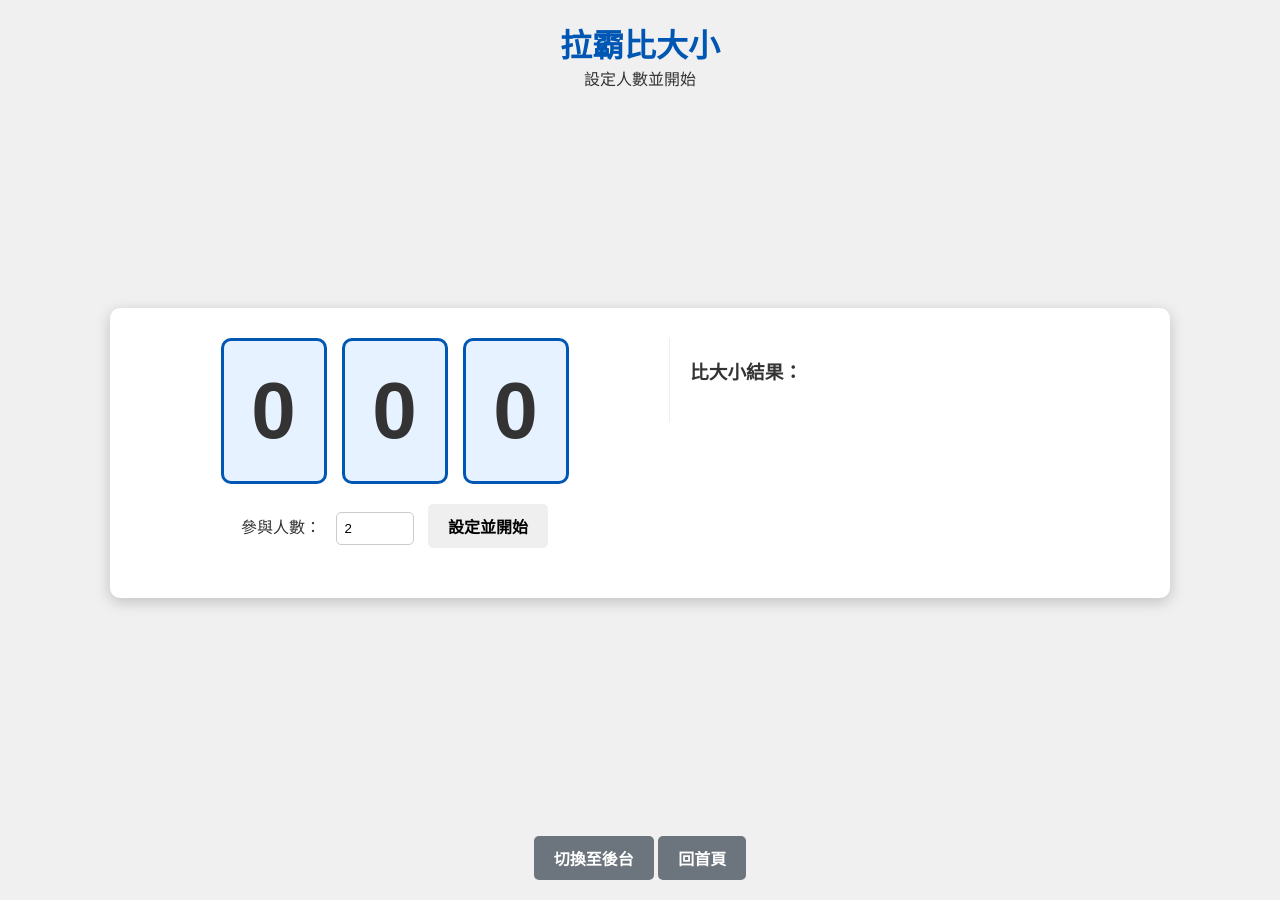
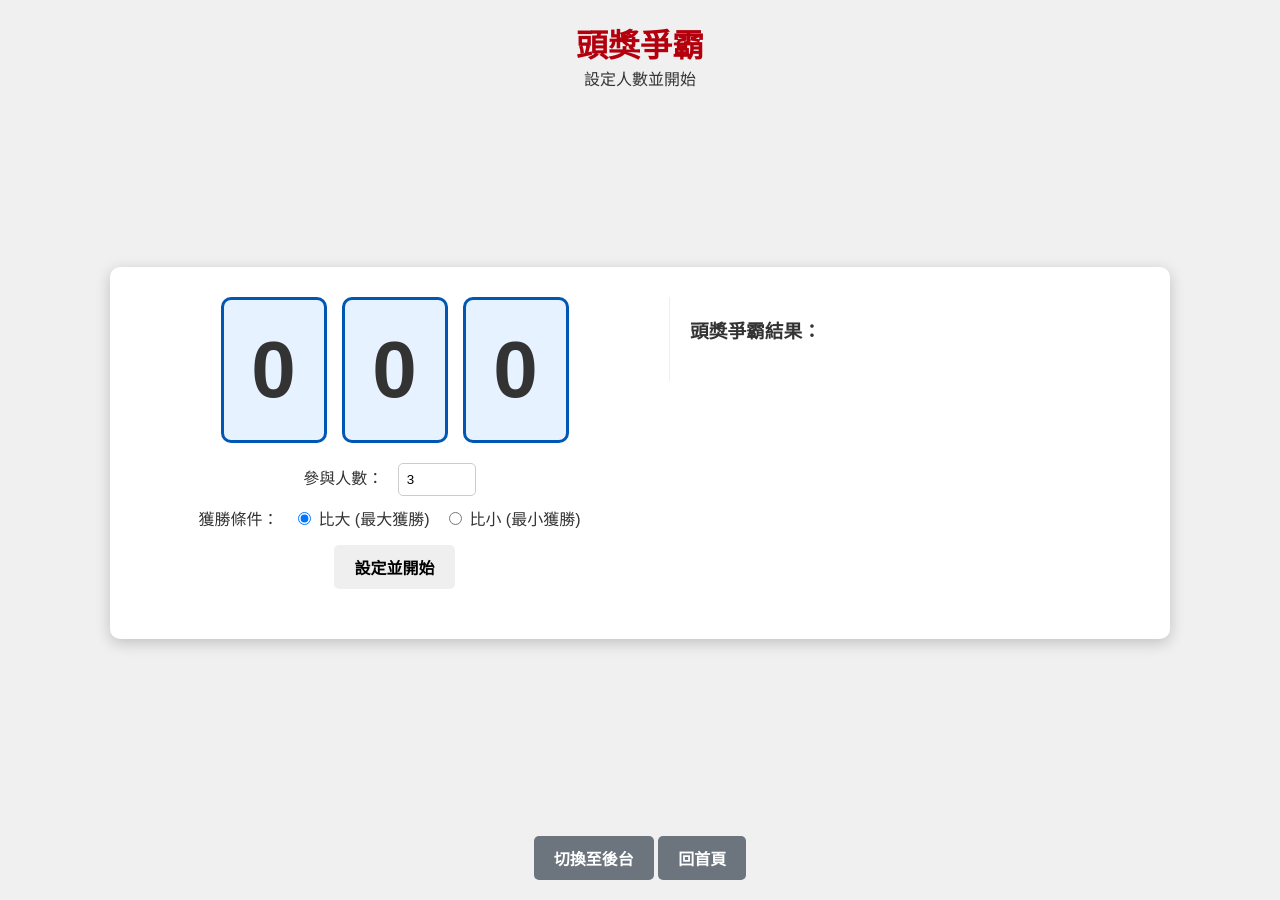
Before and after one commit to d-chien/d-chien.github.io, a Jekyll site: the page luckyslot/compareslot.html, which Jekyll copies as it is, in a window 1280 px wide. Built offline with Jekyll 4.4.1, drawn with Linux system fonts in a browser that asks for light colours.

Commit message:
feat: Update game titles and UI to "2025 聖誕晚會" theme and add 'big/small' win condition to compare slot.

```diff
--- a/luckyslot/compareslot.html
+++ b/luckyslot/compareslot.html
@@ -4,14 +4,14 @@
 <head>
     <meta charset="UTF-8">
     <meta name="viewport" content="width=device-width, initial-scale=1.0">
-    <title>比大小拉霸遊戲</title>
+    <title>2025 聖誕晚會-頭獎爭霸</title>
     <link rel="stylesheet" href="style.css">
 </head>
 
 <body>
 
     <header>
-        <h1>拉霸比大小</h1>
+        <h1>頭獎爭霸</h1>
         <p id="game-status">設定人數並開始</p>
     </header>
 
@@ -27,8 +27,19 @@
 
                     <div class="controls">
                         <div id="setup-panel">
-                            <label for="player-count">參與人數：</label>
-                            <input type="number" id="player-count" value="2" min="2" max="20" style="width: 60px;">
+                            <div style="margin-bottom: 10px;">
+                                <label for="player-count">參與人數：</label>
+                                <input type="number" id="player-count" value="3" min="2" max="20" style="width: 60px;">
+                            </div>
+                            <div style="margin-bottom: 15px;">
+                                <label>獲勝條件：</label>
+                                <label style="margin-right: 10px; cursor: pointer;">
+                                    <input type="radio" name="win-condition" value="big" checked> 比大 (最大獲勝)
+                                </label>
+                                <label style="cursor: pointer;">
+                                    <input type="radio" name="win-condition" value="small"> 比小 (最小獲勝)
+                                </label>
+                            </div>
                             <button id="init-game-btn">設定並開始</button>
                         </div>
 
@@ -36,14 +47,14 @@
                             <div class="current-round-info" id="current-player-info">
                                 請 第 1 位 玩家抽獎
                             </div>
-                            <button id="draw-btn">抽號碼</button>
-                            <button id="reset-game-btn" style="background-color: #dc3545;">重置遊戲</button>
+                            <button id="draw-btn" style="background-color: #28a745; color: white;">抽號碼</button>
+                            <button id="reset-game-btn" style="background-color: #dc3545; color: white;">重置遊戲</button>
                         </div>
                     </div>
                 </div>
 
                 <div id="result-display">
-                    <h3>比大小結果：</h3>
+                    <h3>頭獎爭霸結果：</h3>
                     <ul id="drawn-numbers"></ul>
                     <div id="final-verdict" style="margin-top: 20px; font-weight: bold; color: #d63384;"></div>
                 </div>
--- a/luckyslot/compareslot.js
+++ b/luckyslot/compareslot.js
@@ -44,6 +44,7 @@ let totalPlayers = 0;
 let currentPlayer = 1;
 let playerResults = []; // [{ player: 1, number: 123 }, ...]
 let isGameActive = false;
+let currentWinCondition = 'big'; // 'big' or 'small'
 
 // Settings
 let settings = {
@@ -142,6 +143,16 @@ initGameBtn.addEventListener('click', () => {
         return;
     }
 
+    // Get Win Condition
+    const conditionRadios = document.getElementsByName('win-condition');
+    currentWinCondition = 'big'; // default
+    for (const radio of conditionRadios) {
+        if (radio.checked) {
+            currentWinCondition = radio.value;
+            break;
+        }
+    }
+
     // Init State
     totalPlayers = count;
     currentPlayer = 1;
@@ -151,7 +162,10 @@ initGameBtn.addEventListener('click', () => {
     // Update UI
     setupPanel.style.display = 'none';
     playPanel.style.display = 'block';
-    gameStatus.textContent = `遊戲進行中 (共 ${totalPlayers} 人)`;
+
+    const modeText = currentWinCondition === 'big' ? "比大 (最大者勝)" : "比小 (最小者勝)";
+    gameStatus.textContent = `遊戲進行中 - 共 ${totalPlayers} 人 [${modeText}]`;
+
     updateGameUI();
 
     // Clear previous results
@@ -238,20 +252,27 @@ function addResultToList(playerIdx, number) {
 }
 
 function showFinalResult() {
-    // Find max
-    // Sort logic: descending
-    const sorted = [...playerResults].sort((a, b) => b.number - a.number);
+    // Determine sort based on condition
+    const sorted = [...playerResults].sort((a, b) => {
+        if (currentWinCondition === 'small') {
+            return a.number - b.number; // Ascending for Small
+        }
+        return b.number - a.number; // Descending for Big
+    });
+
     const winner = sorted[0];
 
     // Handle Ties (Multiple winners)
     const winners = sorted.filter(p => p.number === winner.number);
 
     let text = "";
+    const conditionText = currentWinCondition === 'big' ? "最大" : "最小";
+
     if (winners.length === 1) {
-        text = `🏆 獲勝者：第 ${winner.player} 位 (號碼 ${winner.number})`;
+        text = `🏆 獲勝者 (${conditionText})：第 ${winner.player} 位 (號碼 ${winner.number})`;
     } else {
         const winnerNames = winners.map(w => `第 ${w.player} 位`).join(' & ');
-        text = `🏆 平手：${winnerNames} (號碼 ${winner.number})`;
+        text = `🏆 平手 (${conditionText})：${winnerNames} (號碼 ${winner.number})`;
     }
 
     finalVerdict.textContent = text;
--- a/luckyslot/presetslot.html
+++ b/luckyslot/presetslot.html
@@ -4,14 +4,14 @@
 <head>
     <meta charset="UTF-8">
     <meta name="viewport" content="width=device-width, initial-scale=1.0">
-    <title>輪次拉霸遊戲</title>
+    <title>2025 聖誕晚會-超級抽獎</title>
     <link rel="stylesheet" href="style.css">
 </head>
 
 <body>
 
     <header>
-        <h1>拉霸遊戲</h1>
+        <h1>超級抽獎</h1>
         <p id="current-round-name">準備中...</p>
     </header>
 
@@ -35,7 +35,7 @@
                             <button type="button" id="reset-round-button">重置本輪</button>
                             <button type="button" id="reset-all-button">全部重置</button>
                             <button type="button" id="go-compare-btn"
-                                style="display: none; background-color: #6610f2;">前往比大小</button>
+                                style="display: none; color: white; background-color: #10b2f2;">前往比大小</button>
                         </div>
                     </div>
                 </div>
--- a/luckyslot/style.css
+++ b/luckyslot/style.css
@@ -12,12 +12,15 @@ body {
     text-align: center;
 }
 
-header, footer {
+header,
+footer {
     padding: 20px 0;
-    width: 100%; /* 讓 header 和 footer 佔滿整個寬度 */
+    width: 100%;
+    /* 讓 header 和 footer 佔滿整個寬度 */
 }
 
-header h1, header p {
+header h1,
+header p {
     margin: 0;
 }
 
@@ -28,8 +31,10 @@ main {
     box-shadow: 0 4px 15px rgba(0, 0, 0, 0.2);
     width: 90%;
     max-width: 600px;
-    margin: auto; /* 讓 main 區塊在水平方向上置中 */
-    transition: max-width 0.3s ease; /* Smooth transition for width change */
+    margin: auto;
+    /* 讓 main 區塊在水平方向上置中 */
+    transition: max-width 0.3s ease;
+    /* Smooth transition for width change */
 }
 
 
@@ -39,15 +44,17 @@ footer {
 }
 
 /* 標題與段落樣式 */
-h1, h2 {
-    color: #0056b3;
+h1,
+h2 {
+    color: #b3000c;
 }
 
 /* 拉霸機樣式 */
 #slot-container {
     display: flex;
     justify-content: center;
-    gap: 15px; /* 數字輪之間的間距 */
+    gap: 15px;
+    /* 數字輪之間的間距 */
     margin-bottom: 20px;
 }
 
@@ -56,7 +63,8 @@ h1, h2 {
     height: 140px;
     border: 3px solid #0056b3;
     border-radius: 10px;
-    overflow: hidden; /* 隱藏數字輪滾動時超出邊界的部分 */
+    overflow: hidden;
+    /* 隱藏數字輪滾動時超出邊界的部分 */
     background-color: #e6f2ff;
     position: relative;
     font-size: 80px;
@@ -64,11 +72,13 @@ h1, h2 {
     display: flex;
     justify-content: center;
     align-items: center;
-    transition: transform 0.2s ease-out; /* 增加過渡效果，讓數字變換更流暢 */
+    transition: transform 0.2s ease-out;
+    /* 增加過渡效果，讓數字變換更流暢 */
 }
 
 /* 按鈕與輸入框樣式 */
-.controls, .settings-controls {
+.controls,
+.settings-controls {
     margin-bottom: 20px;
 }
 
@@ -76,7 +86,8 @@ label {
     margin-right: 10px;
 }
 
-input[type="number"], input[type="text"] {
+input[type="number"],
+input[type="text"] {
     padding: 8px;
     border: 1px solid #ccc;
     border-radius: 5px;
@@ -102,32 +113,42 @@ button {
     background-color: #218838;
 }
 
-#reset-button, #clear-settings, #reset-round-button, #reset-all-button {
+#reset-button,
+#clear-settings,
+#reset-round-button,
+#reset-all-button {
     background-color: #dc3545;
     color: white;
     margin-left: 5px;
 }
 
-#reset-button:hover, #clear-settings:hover, #reset-round-button:hover, #reset-all-button:hover {
+#reset-button:hover,
+#clear-settings:hover,
+#reset-round-button:hover,
+#reset-all-button:hover {
     background-color: #c82333;
 }
 
-#save-settings, #add-round-btn {
+#save-settings,
+#add-round-btn {
     background-color: #007bff;
     color: white;
 }
 
-#save-settings:hover, #add-round-btn:hover {
+#save-settings:hover,
+#add-round-btn:hover {
     background-color: #0056b3;
 }
 
-#toggle-view, #back-home {
+#toggle-view,
+#back-home {
     background-color: #6c757d;
     color: white;
     margin-top: 20px;
 }
 
-#toggle-view:hover, #back-home:hover {
+#toggle-view:hover,
+#back-home:hover {
     background-color: #5a6268;
 }
 
@@ -195,7 +216,8 @@ button {
 
 @media (min-width: 800px) {
     main {
-        max-width: 1000px; /* Expand max-width for side-by-side view */
+        max-width: 1000px;
+        /* Expand max-width for side-by-side view */
     }
 
     .game-layout {
```
Also changed, not shown: luckyslot/index.html (+12 -9 lines).
